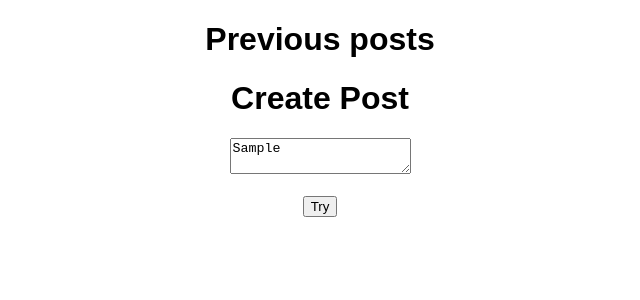
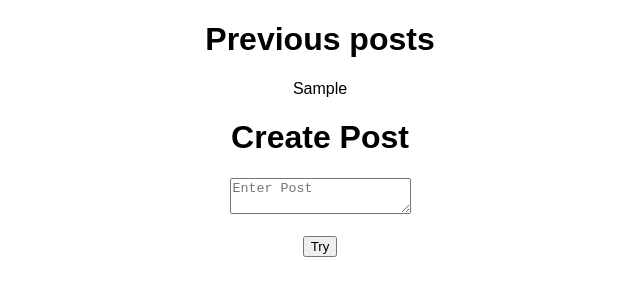
Before and after one commit to torioyoshiko/blog-app, a React (Create React App) app: page / in a window 1280 px wide. Both pictures are taken after typing "Sample" into the empty fields and a click on the button "Try". Shown: the top 300 px of the page, without its empty margins (320-960 px from the left). Built offline with nearby package versions, Linux system fonts and the light colour scheme.

Commit message:
second commit

```diff
--- a/src/components/AllPost.js
+++ b/src/components/AllPost.js
@@ -1,13 +1,23 @@
 import React, {Component} from 'react';
+import {connect} from 'react-redux';
+import Post from './Post';
+
 
 class AllPost extends Component {
     render() {
         return (
             <div className="App">
                 <h1>Previous posts</h1>
+                {this.props.posts.map((post) => <Post key={post.id} post={post} />)}
             </div>
         );
     }
 }
 
-export default AllPost;
+const addStateToProps = (state) => {
+    return {
+        posts: state
+    }
+};
+
+export default connect(addStateToProps)(AllPost);
--- a/src/components/CreatePost.js
+++ b/src/components/CreatePost.js
@@ -1,5 +1,6 @@
 import React from 'react';
 import {Component} from 'react';
+import {connect} from 'react-redux';
 
 class CreatePost extends Component {
 
@@ -10,7 +11,11 @@ class CreatePost extends Component {
             id: new Date(),
             message
         };
-        console.log(data)
+        console.log(data);
+        this.props.dispatch({
+            type:'ADD_POST',
+            data});
+        this.getMessage.value = '';
     };
 
     render() {
@@ -29,4 +34,4 @@ class CreatePost extends Component {
     }
 }
 
-export default CreatePost;
+export default connect()(CreatePost);
--- /dev/null
+++ b/src/components/Post.js
@@ -0,0 +1,13 @@
+import React, { Component } from 'react';
+
+class Post extends Component {
+    render(){
+        return(
+            <div>
+                <p>{this.props.post.message}</p>
+            </div>
+        )
+    }
+}
+
+export default Post;
```
